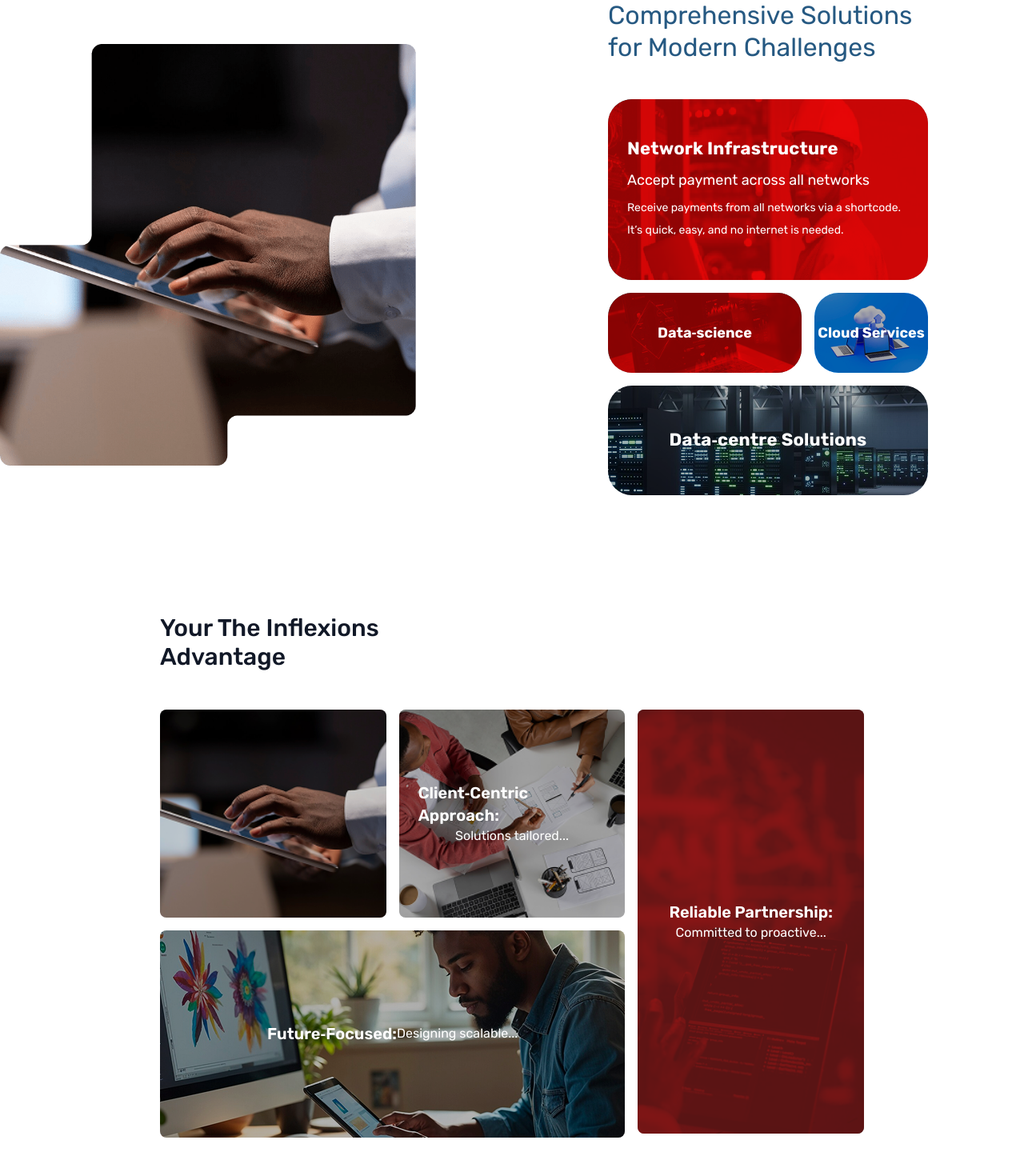
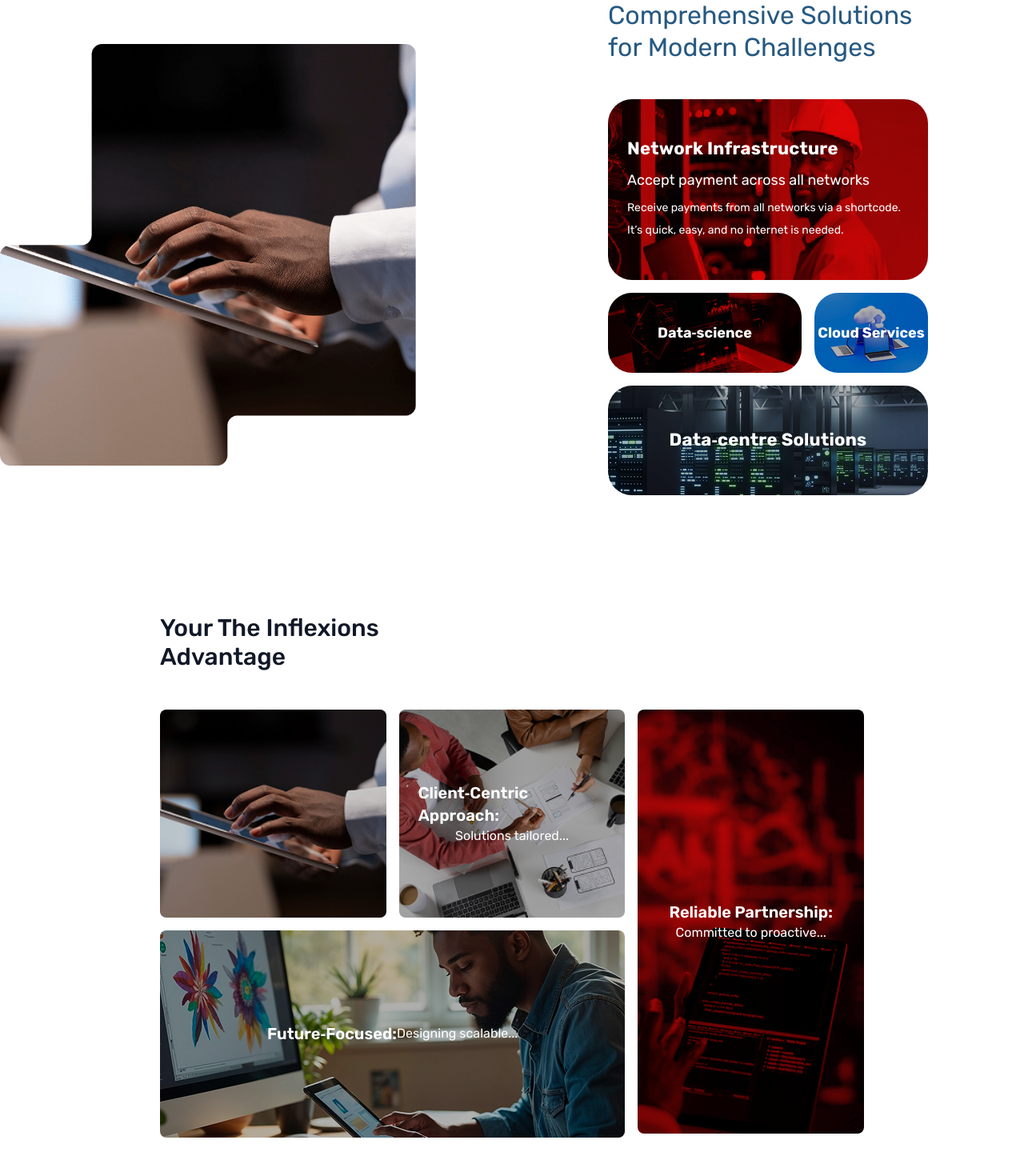
Before and after one commit to ekowtee/inflex, a React (Vite) app: page / in a window 1280 px wide. Shown: the part 1400-2870 px from the top of the page at 80% size. Built offline with nearby package versions, Linux system fonts and the light colour scheme; what tailwindcss-motion would draw is missing.

Commit message:
project update

```diff
--- a/src/pages/Home.jsx
+++ b/src/pages/Home.jsx
@@ -150,7 +150,7 @@ export default function Home() {
                                     className="w-full h-full object-cover"
                                     loading="lazy"
                                 />
-                                <div className="absolute inset-0 bg-[#ED0707] bg-opacity-60 rounded-[30px]" />
+                                {/* <div className="absolute inset-0 bg-[#ED0707] bg-opacity-60 rounded-[30px]" /> */}
                                 <div className="absolute inset-0 flex flex-col justify-center items-start p-6 text-white">
                                     <h3 className="text-[22px] font-bold leading-[28px] tracking-[0.24px]">
                                         Network Infrastructure
@@ -174,7 +174,7 @@ export default function Home() {
                                         className="w-full h-full object-cover"
                                         loading="lazy"
                                     />
-                                    <div className="absolute inset-0 bg-[#ED0707] bg-opacity-55 rounded-[30px]" />
+                                    {/* <div className="absolute inset-0 bg-[#ED0707] bg-opacity-55 rounded-[30px]" /> */}
                                     <div className="absolute inset-0 flex items-center justify-center text-white">
                                         <h3 className="text-[18px] font-bold leading-[28px]">
                                             Data‑science
@@ -263,7 +263,7 @@ export default function Home() {
                             className="object-cover w-full h-full"
                             loading="lazy"
                         />
-                        <div className="absolute inset-0 bg-red-900/70" />
+                        {/* <div className="absolute inset-0 bg-red-900/70" /> */}
                         <div className="absolute inset-0 flex flex-col items-center justify-center p-6 text-white">
                             <h3 className="text-xl font-semibold">Reliable Partnership:</h3>
                             <p>Committed to proactive...</p>
```
